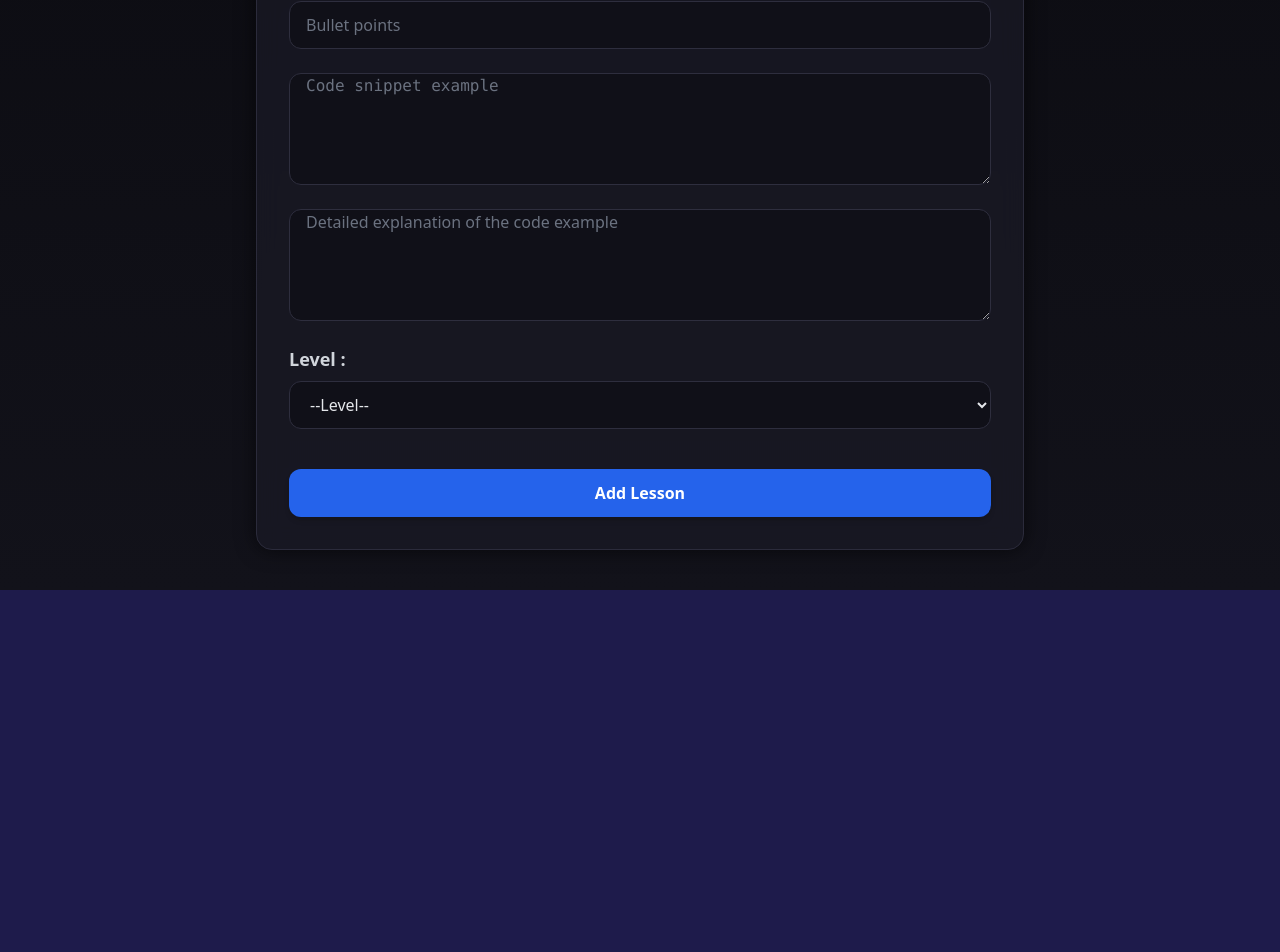
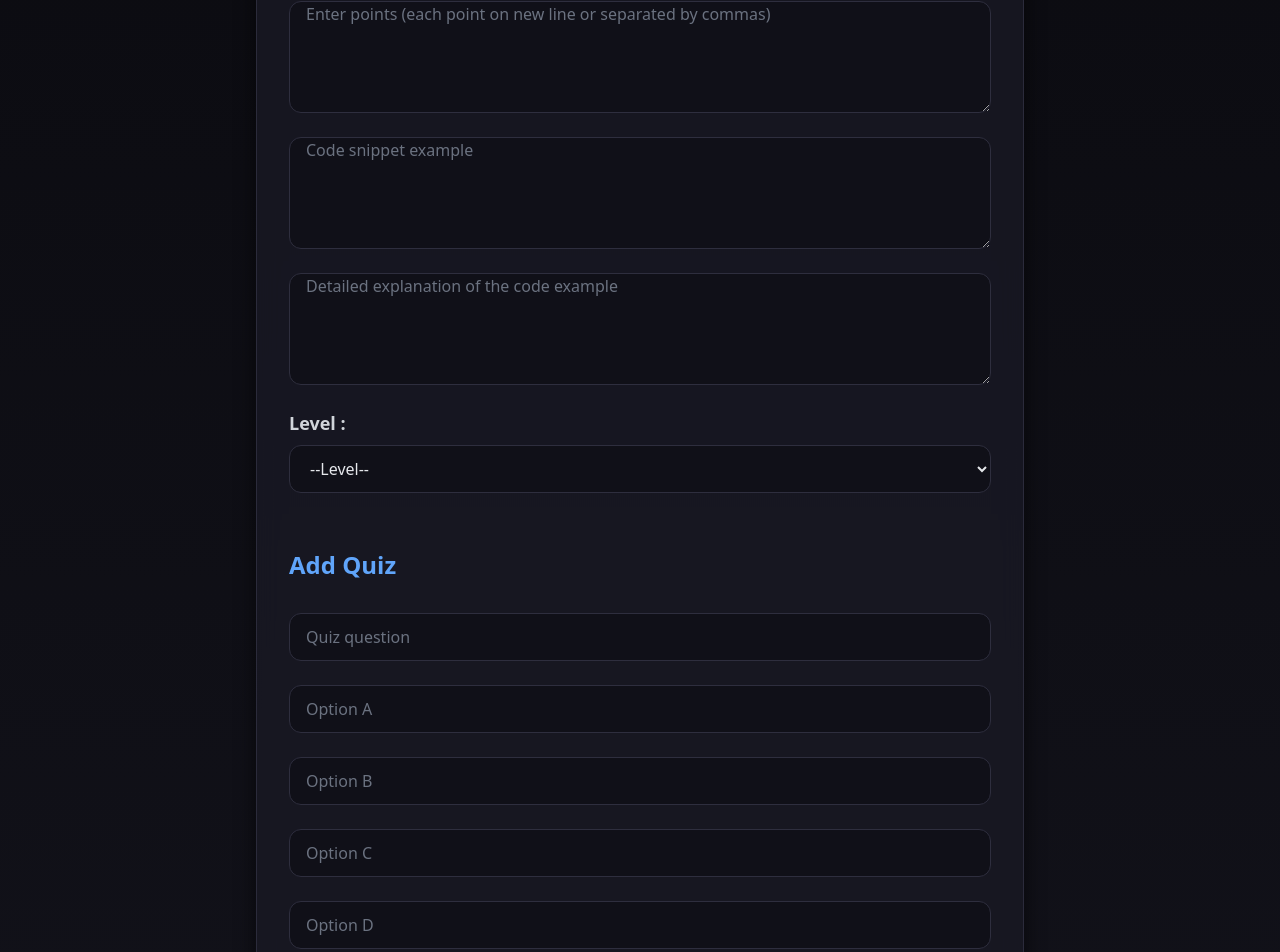
Before and after one commit to Sibi-2006/E-Learning-, a React (Create React App) app: page /admin/home/1 in a window 1280 px wide. Shown: the part 420-1372 px from the top of the page. Before the commit the page ends 1010 px from the top, so only its background shows below. Built offline with nearby package versions, Linux system fonts and the light colour scheme.

Commit message:
add html course

```diff
--- a/src/Adminpage/Html.js
+++ b/src/Adminpage/Html.js
@@ -1,9 +1,11 @@
-import React, { useState } from "react";
+import axios from "axios";
+import React, { useContext, useState } from "react";
 import { useParams } from "react-router-dom";
+import { VariableContext } from "../Context/Variable";
 
 export default function Html() {
   const { name } = useParams();
-
+  const { baseUrl } = useContext(VariableContext);
   const [lesson, setLesson] = useState({
     title: "",
     description: "",
@@ -11,61 +13,35 @@ export default function Html() {
     codeExample: "",
     explanation: "",
     level: "",
+    quizQuestion: "",
+    quizOptionA: "",
+    quizOptionB: "",
+    quizOptionC: "",
+    quizOptionD: "",
+    correctAnswer: "",
   });
 
-  const [errors, setErrors] = useState({
-    title: { message: "", required: false },
-    description: { message: "", required: false },
-    points: { message: "", required: false },
-    codeExample: { message: "", required: false },
-    explanation: { message: "", required: false },
-    level: { message: "", required: false },
-  });
+  const [errors, setErrors] = useState({});
 
   const isValid = () => {
-    const tempError = {
-      title: { message: "", required: false },
-      description: { message: "", required: false },
-      points: { message: "", required: false },
-      codeExample: { message: "", required: false },
-      explanation: { message: "", required: false },
-      level: { message: "", required: false },
-    };
+    const tempError = {};
 
-    if (!lesson.title.trim()) {
-      tempError.title.message = "Please enter the title";
-      tempError.title.required = true;
-    }
+    if (!lesson.title.trim()) tempError.title = "Please enter Title";
+    if (!lesson.description.trim()) tempError.description = "Please enter Description";
+    if (!lesson.points.trim()) tempError.points = "Please enter Points";
+    if (!lesson.codeExample.trim()) tempError.codeExample = "Please enter Code Example";
+    if (!lesson.explanation.trim()) tempError.explanation = "Please enter Explanation";
+    if (!lesson.level.trim()) tempError.level = "Please select Level";
 
-    if (!lesson.description.trim()) {
-      tempError.description.message = "Please enter the description";
-      tempError.description.required = true;
-    }
-
-    if (!lesson.points.trim()) {
-      tempError.points.message = "Please enter bullet points";
-      tempError.points.required = true;
-    }
-
-    if (!lesson.codeExample.trim()) {
-      tempError.codeExample.message = "Please enter code example";
-      tempError.codeExample.required = true;
-    }
-
-    if (!lesson.explanation.trim()) {
-      tempError.explanation.message = "Please enter explanation";
-      tempError.explanation.required = true;
-    }
-
-    if (!lesson.level.trim()) {
-      tempError.level.message = "Please select a level";
-      tempError.level.required = true;
-    }
+    if (!lesson.quizQuestion.trim()) tempError.quizQuestion = "Please enter a quiz question";
+    if (!lesson.quizOptionA.trim()) tempError.quizOptionA = "Option A is required";
+    if (!lesson.quizOptionB.trim()) tempError.quizOptionB = "Option B is required";
+    if (!lesson.quizOptionC.trim()) tempError.quizOptionC = "Option C is required";
+    if (!lesson.quizOptionD.trim()) tempError.quizOptionD = "Option D is required";
+    if (!lesson.correctAnswer.trim()) tempError.correctAnswer = "Select the correct answer";
 
     setErrors(tempError);
-
-    // if no error -> return true
-    return !Object.values(tempError).some((field) => field.required);
+    return Object.keys(tempError).length === 0;
   };
 
   const handleChanges = (e) => {
@@ -75,16 +51,42 @@ export default function Html() {
     });
   };
 
-  const handleSubmit = (e) => {
+  const handleSubmit = async (e) => {
     e.preventDefault();
+    if (isValid()) {
+      const courseName = name.toLowerCase();
 
-    if (isValid()) {
-      console.log("✅ Lesson Added:", lesson);
-      alert("Lesson Added Successfully!");
-      // you can add API post request here later bro 👇
-      // axios.post("/api/lesson", lesson)
+      // Convert points string to array (split by new line or comma)
+      const formattedLesson = {
+        ...lesson,
+        points: lesson.points
+          .split(/\n|,/)
+          .map((p) => p.trim())
+          .filter((p) => p.length > 0),
+      };
+
+      try {
+        const res = await axios.post(`${baseUrl}/addcourse/course/${courseName}`, formattedLesson);
+        console.log(res.data);
+        setLesson({
+          title: "",
+          description: "",
+          points: "",
+          codeExample: "",
+          explanation: "",
+          level: "",
+          quizQuestion: "",
+          quizOptionA: "",
+          quizOptionB: "",
+          quizOptionC: "",
+          quizOptionD: "",
+          correctAnswer: "",
+        });
+      } catch (err) {
+        console.log(err.message);
+      }
     } else {
-      console.log("❌ Validation Failed");
+      console.log("❌ Validation failed");
     }
   };
 
@@ -98,7 +100,7 @@ export default function Html() {
         className="flex flex-col gap-6 w-full max-w-3xl bg-[#1a1a25]/80 backdrop-blur-md p-8 rounded-2xl shadow-[0_0_20px_rgba(0,0,0,0.6)] border border-[#2b2b3b]"
         onSubmit={handleSubmit}
       >
-        {/* Title */}
+        {/* Basic Fields */}
         <input
           type="text"
           placeholder="Title of the lesson"
@@ -107,11 +109,8 @@ export default function Html() {
           value={lesson.title}
           onChange={handleChanges}
         />
-        {errors.title.required && (
-          <p className="text-red-500 text-sm -mt-4">{errors.title.message}</p>
-        )}
+        {errors.title && <p className="text-red-400 text-sm">{errors.title}</p>}
 
-        {/* Description */}
         <textarea
           placeholder="Short overview of the lesson"
           className="inputs h-28"
@@ -119,40 +118,26 @@ export default function Html() {
           value={lesson.description}
           onChange={handleChanges}
         ></textarea>
-        {errors.description.required && (
-          <p className="text-red-500 text-sm -mt-4">
-            {errors.description.message}
-          </p>
-        )}
+        {errors.description && <p className="text-red-400 text-sm">{errors.description}</p>}
 
-        {/* Points */}
-        <input
-          type="text"
-          placeholder="Bullet points"
-          className="inputs h-12"
+        <textarea
+          placeholder="Enter points (each point on new line or separated by commas)"
+          className="inputs h-28"
           name="points"
           value={lesson.points}
           onChange={handleChanges}
-        />
-        {errors.points.required && (
-          <p className="text-red-500 text-sm -mt-4">{errors.points.message}</p>
-        )}
+        ></textarea>
+        {errors.points && <p className="text-red-400 text-sm">{errors.points}</p>}
 
-        {/* Code Example */}
         <textarea
           placeholder="Code snippet example"
-          className="inputs h-28 font-mono"
+          className="inputs h-28"
           name="codeExample"
           value={lesson.codeExample}
           onChange={handleChanges}
         ></textarea>
-        {errors.codeExample.required && (
-          <p className="text-red-500 text-sm -mt-4">
-            {errors.codeExample.message}
-          </p>
-        )}
+        {errors.codeExample && <p className="text-red-400 text-sm">{errors.codeExample}</p>}
 
-        {/* Explanation */}
         <textarea
           placeholder="Detailed explanation of the code example"
           className="inputs h-28"
@@ -160,18 +145,11 @@ export default function Html() {
           value={lesson.explanation}
           onChange={handleChanges}
         ></textarea>
-        {errors.explanation.required && (
-          <p className="text-red-500 text-sm -mt-4">
-            {errors.explanation.message}
-          </p>
-        )}
+        {errors.explanation && <p className="text-red-400 text-sm">{errors.explanation}</p>}
 
         {/* Level */}
         <div className="flex flex-col w-full gap-2">
-          <label
-            htmlFor="level"
-            className="font-semibold text-lg text-gray-300"
-          >
+          <label htmlFor="level" className="font-semibold text-lg text-gray-300">
             Level :
           </label>
           <select
@@ -187,11 +165,75 @@ export default function Html() {
             <option value="advanced">Advanced</option>
           </select>
         </div>
-        {errors.level.required && (
-          <p className="text-red-500 text-sm -mt-4">{errors.level.message}</p>
-        )}
+        {errors.level && <p className="text-red-400 text-sm">{errors.level}</p>}
 
-        {/* Button */}
+        {/* Quiz Section */}
+        <h2 className="text-2xl font-semibold mt-8 mb-2 text-blue-400">Add Quiz</h2>
+
+        <input
+          type="text"
+          placeholder="Quiz question"
+          className="inputs h-12"
+          name="quizQuestion"
+          value={lesson.quizQuestion}
+          onChange={handleChanges}
+        />
+        {errors.quizQuestion && <p className="text-red-400 text-sm">{errors.quizQuestion}</p>}
+
+        <input
+          type="text"
+          placeholder="Option A"
+          className="inputs h-12"
+          name="quizOptionA"
+          value={lesson.quizOptionA}
+          onChange={handleChanges}
+        />
+        {errors.quizOptionA && <p className="text-red-400 text-sm">{errors.quizOptionA}</p>}
+
+        <input
+          type="text"
+          placeholder="Option B"
+          className="inputs h-12"
+          name="quizOptionB"
+          value={lesson.quizOptionB}
+          onChange={handleChanges}
+        />
+        {errors.quizOptionB && <p className="text-red-400 text-sm">{errors.quizOptionB}</p>}
+
+        <input
+          type="text"
+          placeholder="Option C"
+          className="inputs h-12"
+          name="quizOptionC"
+          value={lesson.quizOptionC}
+          onChange={handleChanges}
+        />
+        {errors.quizOptionC && <p className="text-red-400 text-sm">{errors.quizOptionC}</p>}
+
+        <input
+          type="text"
+          placeholder="Option D"
+          className="inputs h-12"
+          name="quizOptionD"
+          value={lesson.quizOptionD}
+          onChange={handleChanges}
+        />
+        {errors.quizOptionD && <p className="text-red-400 text-sm">{errors.quizOptionD}</p>}
+
+        <select
+          name="correctAnswer"
+          className="w-full h-12 px-4 rounded-xl bg-[#101018] border border-[#2e2e3e] text-gray-200 focus:outline-none focus:ring-2 focus:ring-blue-500"
+          value={lesson.correctAnswer}
+          onChange={handleChanges}
+        >
+          <option value="">--Select Correct Answer--</option>
+          <option value="A">Option A</option>
+          <option value="B">Option B</option>
+          <option value="C">Option C</option>
+          <option value="D">Option D</option>
+        </select>
+        {errors.correctAnswer && <p className="text-red-400 text-sm">{errors.correctAnswer}</p>}
+
         <button
           type="submit"
           className="mt-4 bg-blue-600 hover:bg-blue-700 active:scale-95 transition-all duration-300 text-white font-semibold py-3 rounded-xl shadow-md w-full"
--- a/src/App.js
+++ b/src/App.js
@@ -6,6 +6,7 @@ import Home from "./Components/Home";
 import AdminLogin from "./Adminpage/AdminLogin";
 import AdminHome from "./Adminpage/AdminHome";
 import Html from "./Adminpage/Html";
+import HtmlCourse from "./Components/Course/HtmlCourse";
 function App() {
   return (
     <div className="">
@@ -20,6 +21,9 @@ function App() {
           <Route path="/admin" element={ <AdminLogin />} />
           <Route path="/admin/home" element={ <AdminHome />} />
           <Route path="/admin/home/:name" element={ <Html />} />
+
+          {/*Course */}
+          <Route path="/html" element={ <HtmlCourse/>} />
         </Routes>
       </BrowserRouter>
     </div>
--- /dev/null
+++ b/src/Components/Course/HtmlCourse.js
@@ -0,0 +1,26 @@
+import React, { useContext, useEffect, useState } from 'react'
+import { VariableContext } from "../../Context/Variable";
+import axios from 'axios';
+
+export default function HtmlCourse() {
+    let order = 1;
+    const { baseUrl } = useContext(VariableContext);
+    const [ lesson , setLesson ] = useState([]);
+    useEffect(()=>{
+      const fetchLesson = async ()=>{
+          try{
+              const res = await axios.get(`${baseUrl}/addcourse/course/html/lessons/${order}`);
+              console.log(res.data)
+              setLesson(res.data.lesson);
+          }catch(err){
+            console.log(err.message)
+          }
+      }
+      fetchLesson()
+    },[baseUrl,order])
+  return (
+    <div>
+
+    </div>
+  )
+}
```
